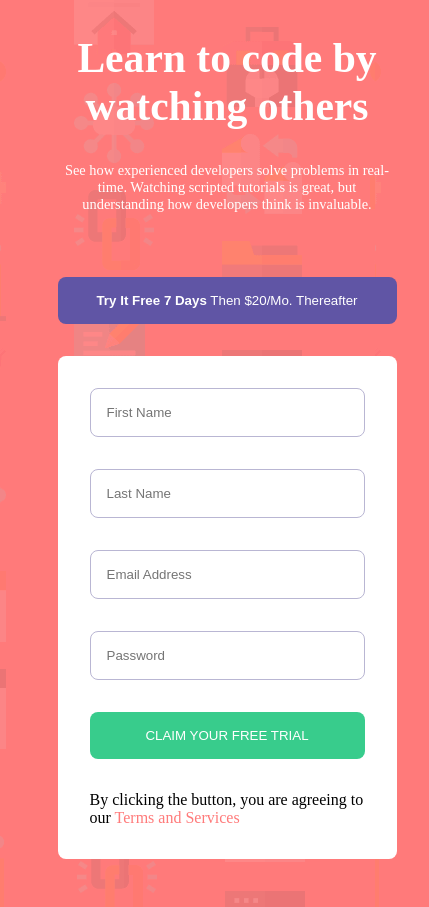
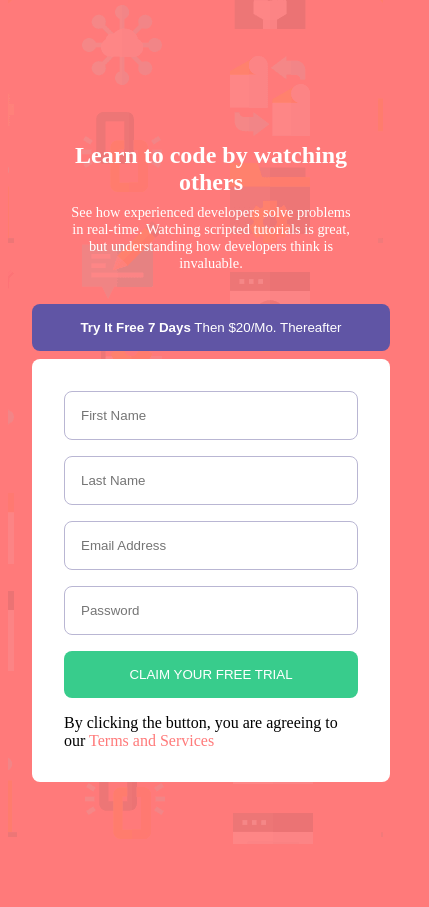
Before and after one commit to Emadet/intro-component-with-signup, a plain HTML site: page index.html in a window 390 px wide. Shown: the whole page, 429 px wide, since content can reach past the window. After the commit the page ends 844 px from the top, so only its background shows below. Drawn offline with Linux system fonts and the light colour scheme.

Commit message:
Responsiveness

```diff
--- a/style.css
+++ b/style.css
@@ -81,27 +81,31 @@ form >button{
     text-transform: capitalize;
 }
 
-@media (max-width:900px){
+@media (max-width:600px){
     body{
         background: url(./images/bg-intro-mobile.png);
-        background-color: hsl(0, 100%, 74%)
+        background-repeat: no-repeat;
+        background-position: center;
+        background-color: hsl(0, 100%, 74%) ;
+        height: 100vh;
+
     }
 
     .main-cont{
         width: 100%;
         flex-direction: column;
-        padding: 3rem 2rem;
+        padding: 4rem 1rem;
         justify-content: center;
         align-items: center;
-        ;
     }
 
     .cont-one{
         width: 100%;
-        padding:3rem 0 4rem ;
+        gap: 0.5rem;
+        padding-top: 2rem;
     }
     .cont-one h1{
-        font-size: 2.6rem;
+        font-size: 2rem;
         text-align: center;
     }
     .cont-one p{
@@ -110,5 +114,24 @@ form >button{
     }
     .cont-two{
         width: 100%;
+        gap: 0.5rem;
     }
 }
+
+@media (max-width:400px){
+    .main-cont{
+        margin: 0 1rem;
+        padding: 3rem 1rem;
+    }
+    .cont-one{
+        width: 100%;
+        gap: 0.5rem;
+    }
+    .cont-one h1{
+        font-size: 1.5rem;
+        padding-top: 3rem;
+    }
+    .cont-two form{
+        gap: 1rem;
+    }
+}
```
